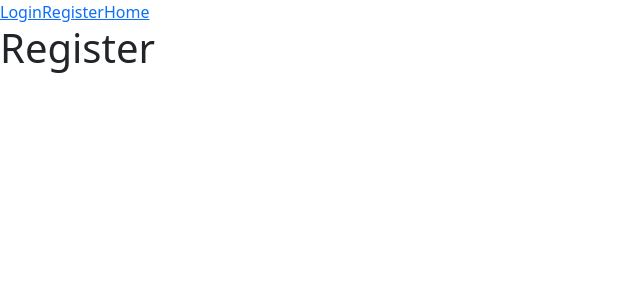
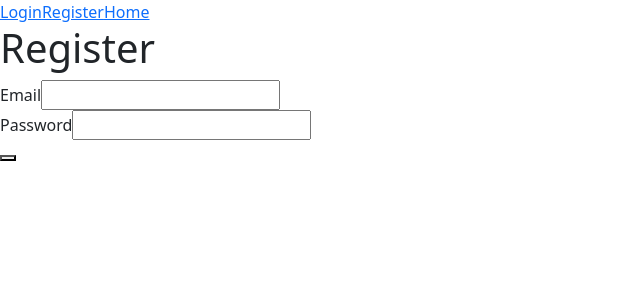
Before and after one commit to the-nonlinearity/docker-compose-rest-react-boilerplate, a React (Create React App) app in the folder frontend/: page /register in a window 1280 px wide. Shown: the top 300 px of the page, without its empty margins (0-640 px from the left). Built offline with nearby package versions, Linux system fonts and the light colour scheme.

Commit message:
add test component for register form. NOTE: unable to launch - check main branch for comparison

```diff
--- a/frontend/src/pages/Login/index.tsx
+++ b/frontend/src/pages/Login/index.tsx
@@ -21,7 +21,6 @@ export function Login () {
       ...values,
       [name]: value
     })
-    console.log(values, '<<<<<<<<')
   }
 
   async function handleSubmit (e: FormEvent) {
--- a/frontend/src/pages/Register/index.tsx
+++ b/frontend/src/pages/Register/index.tsx
@@ -1,7 +1,58 @@
+import React, { useState, FormEvent } from 'react'
+
 export function Register () {
+  const [emailInput, setEmailInput] = useState('')
+  const [passwordInput, setPasswordInput] = useState('')
+  const [pendingSubmit, setPendingSubmit] = useState(false)
+
+  const handleEmailChange = (event: React.ChangeEvent<HTMLInputElement>) => {
+    setEmailInput(event.target.value)
+  }
+
+  const handlePasswordChange = (event: React.ChangeEvent<HTMLInputElement>) => {
+    setPasswordInput(event.target.value)
+  }
+
+  const handleSubmit = (event: FormEvent) => {
+    event.preventDefault()
+    setPendingSubmit(true)
+    console.log(emailInput, passwordInput, '<<<<<<<<')
+    setPendingSubmit(false)
+  }
+
+  if (pendingSubmit) { return <p>Pending...</p> }
+
   return (
     <div>
       <h1>Register</h1>
+      <form onSubmit={handleSubmit}>
+        <div>
+      <label htmlFor="email">Email</label>
+          <input
+            value={emailInput}
+            type="email"
+            name="email"
+            id="email"
+            onChange={handleEmailChange}
+        />
+        </div>
+        <div>
+          <label htmlFor="password">Password</label>
+          <input
+            value={passwordInput}
+            type="password"
+            name="password"
+            id="password"
+            onChange={handlePasswordChange}
+          />
+        </div>
+
+        <button
+          type="submit"
+          // disabled={loginRequestStatus === 'loading'}
+        >
+        </button>
+      </form>
     </div>
   )
 }
```
